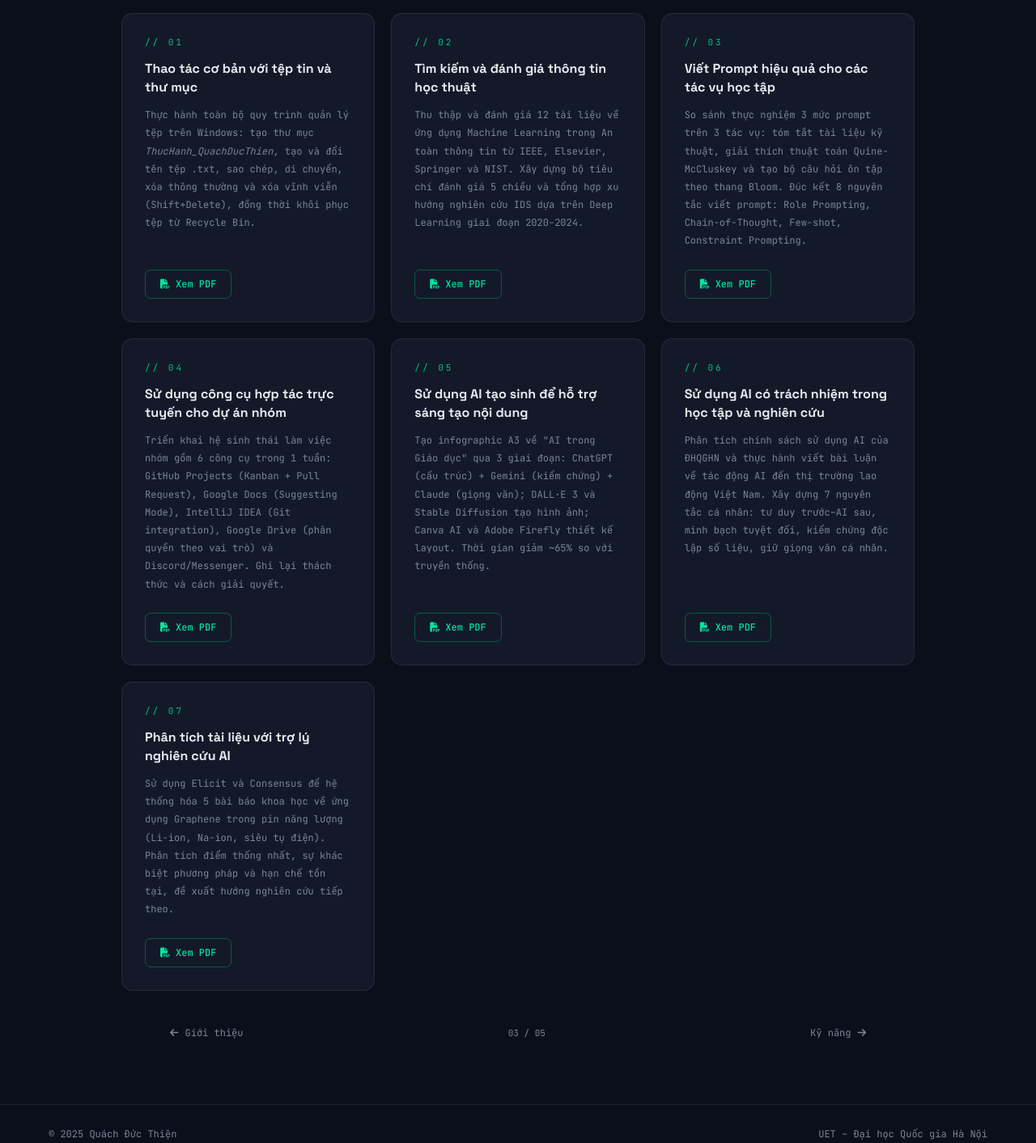
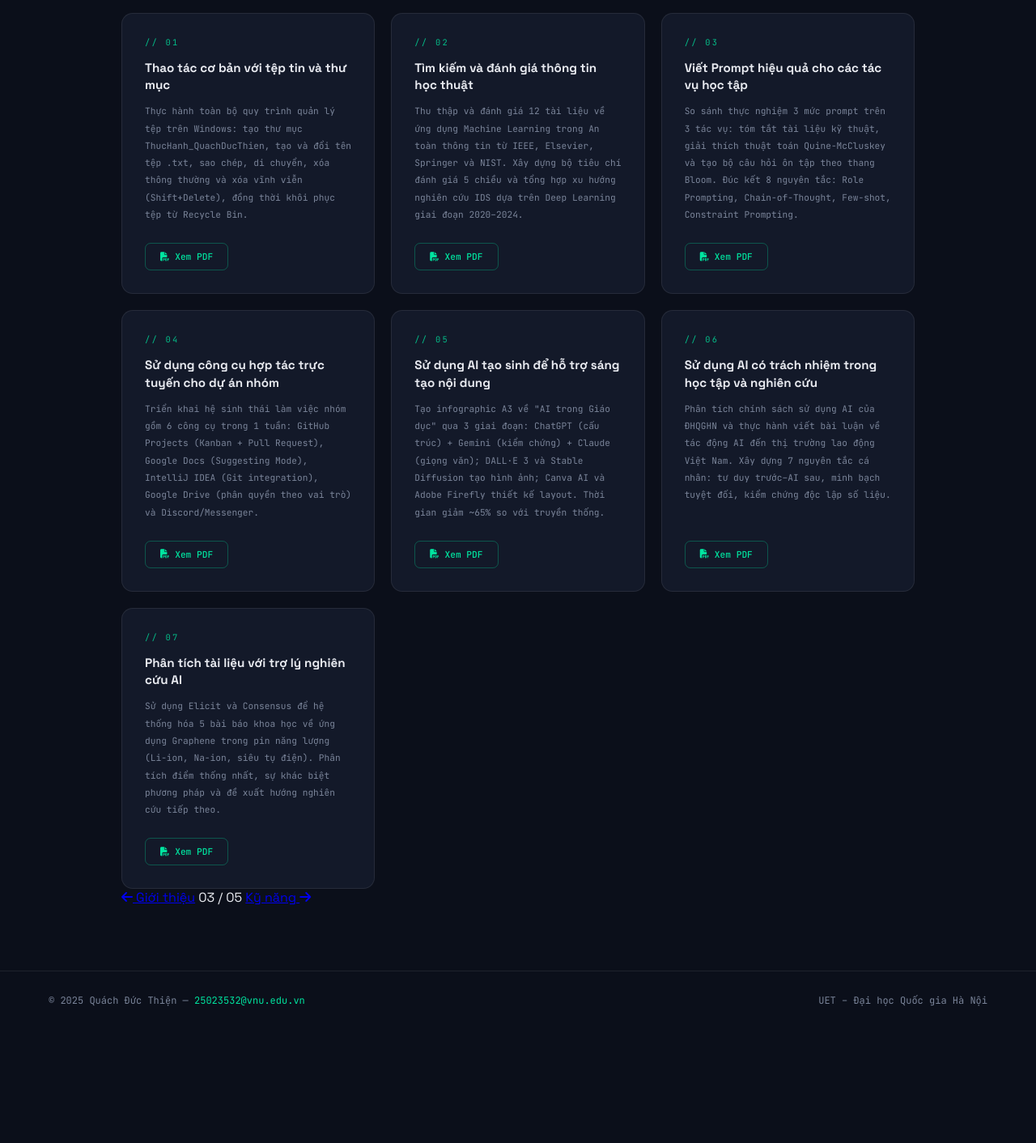
Before and after one commit to 25023532/Portyfolio, a plain HTML site: page html/projects.html in a window 1280 px wide. Shown: the part 320-1732 px from the top of the page at 81% size. After the commit the page ends 1592 px from the top, so only its background shows below. Drawn offline with Linux system fonts and the light colour scheme; files that its build step writes are made by us from their sources.

Commit message:
Update projects.html

```diff
--- a/html/projects.html
+++ b/html/projects.html
@@ -1,87 +1,75 @@
 <!DOCTYPE html>
 <html lang="vi">
 <head>
-  <meta charset="UTF-8">
-  <meta name="viewport" content="width=device-width, initial-scale=1.0">
+  <meta charset="UTF-8" />
+  <meta name="viewport" content="width=device-width, initial-scale=1.0" />
   <title>Hành trình | Quách Đức Thiện</title>
-  <link rel="stylesheet" href="style.css">
-  <link rel="stylesheet" href="https://cdnjs.cloudflare.com/ajax/libs/font-awesome/6.5.2/css/all.min.css">
+  <link rel="preconnect" href="https://fonts.googleapis.com" />
+  <link href="https://fonts.googleapis.com/css2?family=Space+Mono:wght@400;700&family=Syne:wght@400;600;700;800&family=DM+Sans:wght@300;400;500&display=swap" rel="stylesheet" />
+  <link rel="stylesheet" href="style.css" />
+  <link rel="stylesheet" href="https://cdnjs.cloudflare.com/ajax/libs/font-awesome/6.5.2/css/all.min.css" />
   <style>
     .projects-wrap {
       max-width: 1100px;
       margin: 0 auto;
       padding: 72px 60px 0;
+      flex: 1;
     }
-
     .projects-grid {
       display: grid;
       grid-template-columns: repeat(auto-fill, minmax(310px, 1fr));
       gap: 20px;
     }
-
     .project-card {
       background: var(--surface);
       border: 1px solid var(--border);
       border-radius: 14px;
       padding: 28px;
-      display: flex;
-      flex-direction: column;
+      display: flex; flex-direction: column;
       transition: border-color .25s, transform .25s, box-shadow .25s;
-      position: relative;
-      overflow: hidden;
+      position: relative; overflow: hidden;
     }
-
     .project-card::before {
       content: '';
-      position: absolute;
-      top: 0; left: 0; right: 0;
-      height: 2px;
+      position: absolute; top: 0; left: 0; right: 0; height: 2px;
       background: linear-gradient(90deg, var(--accent), var(--accent2));
-      transform: scaleX(0);
-      transform-origin: left;
+      transform: scaleX(0); transform-origin: left;
       transition: transform .35s;
     }
-
     .project-card:hover {
       border-color: rgba(0,229,160,.3);
       transform: translateY(-6px);
       box-shadow: 0 16px 48px rgba(0,0,0,.35);
     }
-
     .project-card:hover::before { transform: scaleX(1); }
-
     .project-num {
       font-family: var(--mono);
-      font-size: 11px;
+      font-size: .65rem;
       color: var(--accent);
-      letter-spacing: 3px;
+      letter-spacing: .22em;
       margin-bottom: 14px;
       opacity: .8;
     }
-
     .project-title {
-      font-size: 16px;
+      font-family: var(--display);
+      font-size: .95rem;
       font-weight: 700;
       color: var(--text);
       margin-bottom: 12px;
-      line-height: 1.45;
+      line-height: 1.4;
     }
-
     .project-desc {
       font-family: var(--mono);
-      font-size: 12px;
-      line-height: 1.85;
+      font-size: .7rem;
+      line-height: 1.9;
       color: var(--muted);
       flex: 1;
       margin-bottom: 24px;
     }
-
     .project-link {
-      display: inline-flex;
-      align-items: center;
-      gap: 7px;
+      display: inline-flex; align-items: center; gap: 7px;
       font-family: var(--mono);
-      font-size: 12px;
+      font-size: .7rem;
       color: var(--accent);
       text-decoration: none;
       padding: 9px 18px;
@@ -91,38 +79,13 @@
       transition: all .2s;
       font-weight: 500;
     }
-
     .project-link:hover {
       background: rgba(0,229,160,.08);
       border-color: var(--accent);
       transform: translateY(-1px);
     }
-
-    .page-nav {
-      display: flex;
-      justify-content: space-between;
-      align-items: center;
-      padding: 44px 60px 0;
-      max-width: 1100px;
-      margin: 0 auto;
-    }
-
-    .page-nav a {
-      font-family: var(--mono);
-      font-size: 12px;
-      color: var(--muted);
-      text-decoration: none;
-      display: flex;
-      align-items: center;
-      gap: 8px;
-      transition: color .2s;
-    }
-
-    .page-nav a:hover { color: var(--accent); }
-
     @media (max-width: 768px) {
       .projects-wrap { padding: 60px 20px 0; }
-      .page-nav { padding: 32px 20px 0; }
     }
   </style>
 </head>
@@ -131,11 +94,11 @@
 <nav class="navbar">
   <a class="nav-logo" href="index.html">&lt; QDT /&gt;</a>
   <ul class="nav-links" id="navLinks">
-    <li><a href="index.html"               ><span class="num">01.</span>Trang chủ</a></li>
-    <li><a href="about.html"               ><span class="num">02.</span>Giới thiệu</a></li>
+    <li><a href="index.html"                ><span class="num">01.</span>Trang chủ</a></li>
+    <li><a href="about.html"                ><span class="num">02.</span>Giới thiệu</a></li>
     <li><a href="projects.html" class="active"><span class="num">03.</span>Hành trình</a></li>
-    <li><a href="skills.html"              ><span class="num">04.</span>Kỹ năng</a></li>
-    <li><a href="summary.html"             ><span class="num">05.</span>Tổng kết</a></li>
+    <li><a href="skills.html"               ><span class="num">04.</span>Kỹ năng</a></li>
+    <li><a href="summary.html"              ><span class="num">05.</span>Tổng kết</a></li>
   </ul>
   <button class="menu-btn" id="menuBtn"><i class="fa-solid fa-bars"></i></button>
 </nav>
@@ -143,18 +106,18 @@
 <div class="page-wrap">
 <div class="projects-wrap">
 
-    <p class="eyebrow">// 03 — hành trình học tập</p>
-    <h1 class="page-title">Bài tập &amp;<br><span>Dự án học phần</span></h1>
+  <p class="eyebrow reveal">// 03 — hành trình học tập</p>
+  <h1 class="page-title reveal d1">Bài tập &amp;<br><span>Dự án học phần</span></h1>
 
   <div class="projects-grid">
 
-      <div class="project-card">
+    <div class="project-card reveal d1">
       <div class="project-num">// 01</div>
       <h3 class="project-title">Thao tác cơ bản với tệp tin và thư mục</h3>
       <p class="project-desc">
         Thực hành toàn bộ quy trình quản lý tệp trên Windows: tạo thư mục
-          <em>ThucHanh_QuachDucThien</em>, tạo và đổi tên tệp .txt,
-          sao chép, di chuyển, xóa thông thường và xóa vĩnh viễn (Shift+Delete),
+        ThucHanh_QuachDucThien, tạo và đổi tên tệp .txt, sao chép, di chuyển,
+        xóa thông thường và xóa vĩnh viễn (Shift+Delete),
         đồng thời khôi phục tệp từ Recycle Bin.
       </p>
       <a class="project-link" href="pdf/Bai1.pdf" target="_blank">
@@ -162,7 +125,7 @@
       </a>
     </div>
 
-      <div class="project-card">
+    <div class="project-card reveal d2">
       <div class="project-num">// 02</div>
       <h3 class="project-title">Tìm kiếm và đánh giá thông tin học thuật</h3>
       <p class="project-desc">
@@ -176,42 +139,40 @@
       </a>
     </div>
 
-      <div class="project-card">
+    <div class="project-card reveal d3">
       <div class="project-num">// 03</div>
       <h3 class="project-title">Viết Prompt hiệu quả cho các tác vụ học tập</h3>
       <p class="project-desc">
         So sánh thực nghiệm 3 mức prompt trên 3 tác vụ: tóm tắt tài liệu kỹ thuật,
         giải thích thuật toán Quine-McCluskey và tạo bộ câu hỏi ôn tập theo thang Bloom.
-          Đúc kết 8 nguyên tắc viết prompt: Role Prompting, Chain-of-Thought, Few-shot,
-          Constraint Prompting.
+        Đúc kết 8 nguyên tắc: Role Prompting, Chain-of-Thought, Few-shot, Constraint Prompting.
       </p>
       <a class="project-link" href="pdf/Bai3.pdf" target="_blank">
         <i class="fa-solid fa-file-pdf"></i> Xem PDF
       </a>
     </div>
 
-      <div class="project-card">
+    <div class="project-card reveal d4">
       <div class="project-num">// 04</div>
       <h3 class="project-title">Sử dụng công cụ hợp tác trực tuyến cho dự án nhóm</h3>
       <p class="project-desc">
         Triển khai hệ sinh thái làm việc nhóm gồm 6 công cụ trong 1 tuần:
         GitHub Projects (Kanban + Pull Request), Google Docs (Suggesting Mode),
         IntelliJ IDEA (Git integration), Google Drive (phân quyền theo vai trò)
-          và Discord/Messenger. Ghi lại thách thức và cách giải quyết.
+        và Discord/Messenger.
       </p>
       <a class="project-link" href="pdf/Bai4.pdf" target="_blank">
         <i class="fa-solid fa-file-pdf"></i> Xem PDF
       </a>
     </div>
 
-      <div class="project-card">
+    <div class="project-card reveal d5">
       <div class="project-num">// 05</div>
       <h3 class="project-title">Sử dụng AI tạo sinh để hỗ trợ sáng tạo nội dung</h3>
       <p class="project-desc">
         Tạo infographic A3 về "AI trong Giáo dục" qua 3 giai đoạn:
         ChatGPT (cấu trúc) + Gemini (kiểm chứng) + Claude (giọng văn);
-          DALL·E 3 và Stable Diffusion tạo hình ảnh;
-          Canva AI và Adobe Firefly thiết kế layout.
+        DALL·E 3 và Stable Diffusion tạo hình ảnh; Canva AI và Adobe Firefly thiết kế layout.
         Thời gian giảm ~65% so với truyền thống.
       </p>
       <a class="project-link" href="pdf/Bai5.pdf" target="_blank">
@@ -219,28 +180,26 @@
       </a>
     </div>
 
-      <div class="project-card">
+    <div class="project-card reveal d6">
       <div class="project-num">// 06</div>
       <h3 class="project-title">Sử dụng AI có trách nhiệm trong học tập và nghiên cứu</h3>
       <p class="project-desc">
         Phân tích chính sách sử dụng AI của ĐHQGHN và thực hành viết bài luận
         về tác động AI đến thị trường lao động Việt Nam. Xây dựng 7 nguyên tắc cá nhân:
-          tư duy trước–AI sau, minh bạch tuyệt đối, kiểm chứng độc lập số liệu,
-          giữ giọng văn cá nhân.
+        tư duy trước–AI sau, minh bạch tuyệt đối, kiểm chứng độc lập số liệu.
       </p>
       <a class="project-link" href="pdf/Bai6.pdf" target="_blank">
         <i class="fa-solid fa-file-pdf"></i> Xem PDF
       </a>
     </div>
 
-      <div class="project-card">
+    <div class="project-card reveal d7">
       <div class="project-num">// 07</div>
       <h3 class="project-title">Phân tích tài liệu với trợ lý nghiên cứu AI</h3>
       <p class="project-desc">
         Sử dụng Elicit và Consensus để hệ thống hóa 5 bài báo khoa học về ứng dụng
         Graphene trong pin năng lượng (Li-ion, Na-ion, siêu tụ điện). Phân tích điểm
-          thống nhất, sự khác biệt phương pháp và hạn chế tồn tại,
-          đề xuất hướng nghiên cứu tiếp theo.
+        thống nhất, sự khác biệt phương pháp và đề xuất hướng nghiên cứu tiếp theo.
       </p>
       <a class="project-link" href="pdf/Bai7.pdf" target="_blank">
         <i class="fa-solid fa-file-pdf"></i> Xem PDF
@@ -249,16 +208,16 @@
 
   </div>
 
-    <div class="page-nav">
+  <div class="page-nav reveal">
     <a href="about.html"><i class="fa-solid fa-arrow-left"></i> Giới thiệu</a>
-      <span style="font-family:var(--mono);font-size:11px;color:var(--muted);">03 / 05</span>
+    <span class="page-nav-indicator">03 / 05</span>
     <a href="skills.html">Kỹ năng <i class="fa-solid fa-arrow-right"></i></a>
   </div>
 
-  </div>
+</div><!-- /projects-wrap -->
 
   <footer class="site-footer">
-    <p>© 2025 Quách Đức Thiện</p>
+    <p>© 2025 Quách Đức Thiện — <a href="mailto:25023532@vnu.edu.vn">25023532@vnu.edu.vn</a></p>
     <p>UET – Đại học Quốc gia Hà Nội</p>
   </footer>
 </div>
@@ -267,6 +226,11 @@
   document.getElementById('menuBtn').addEventListener('click', () => {
     document.getElementById('navLinks').classList.toggle('open');
   });
+  const obs = new IntersectionObserver(
+    e => e.forEach(x => { if (x.isIntersecting) x.target.classList.add('in'); }),
+    { threshold: 0.08 }
+  );
+  document.querySelectorAll('.reveal').forEach(el => obs.observe(el));
 </script>
 </body>
 </html>
```
Lines whose indentation alone changed are shown as unchanged.
